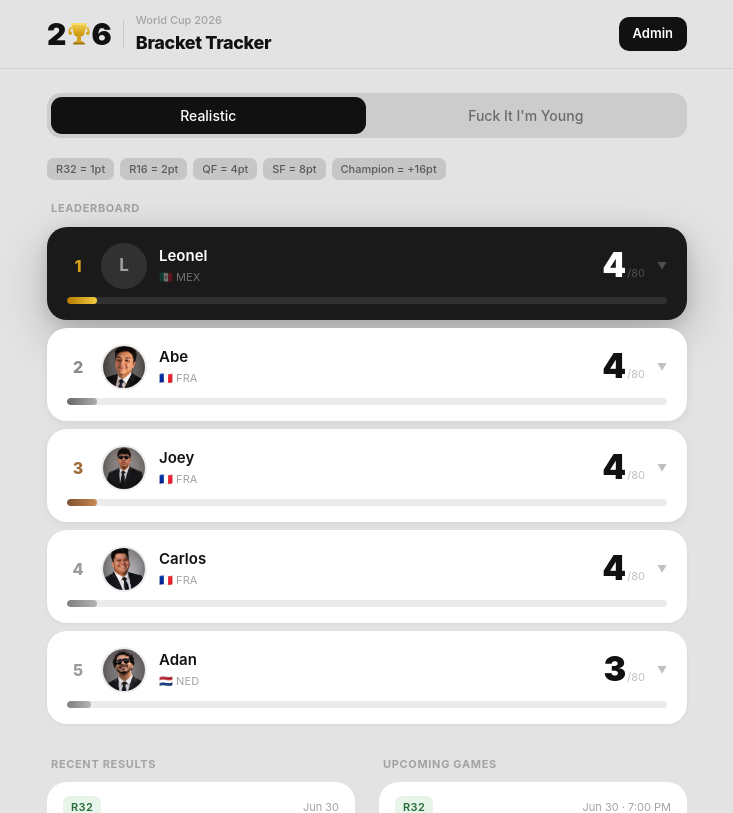
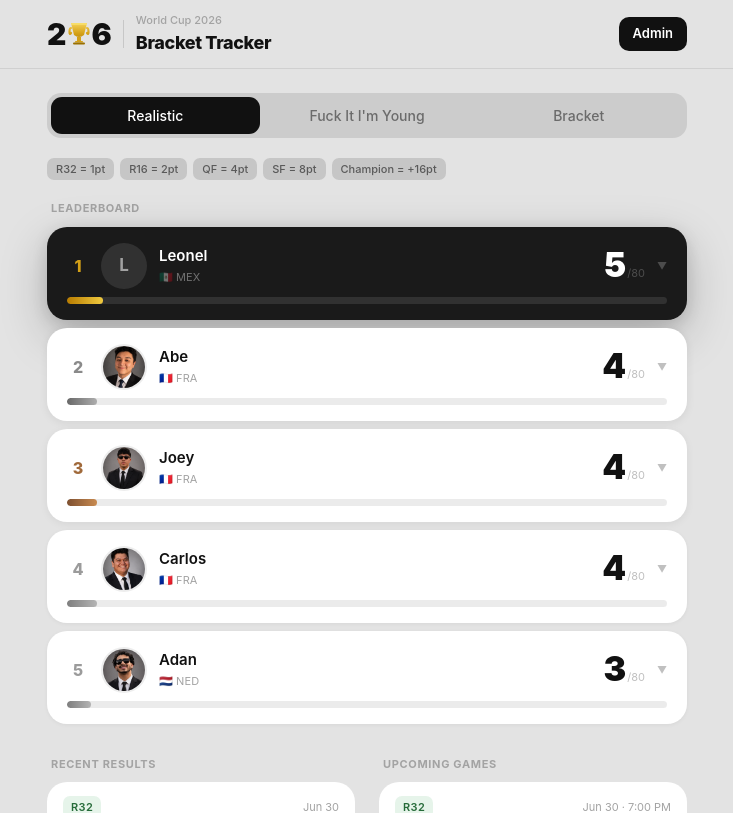
Before and after one commit to leonelgar111/wc-bracket-tracker, a Next.js app: page / in a window 1280 px wide. Shown: the top 813 px of the page, without its empty margins (273-1006 px from the left). Built offline with nearby package versions, Linux system fonts and the light colour scheme.

Commit message:
Add Bracket tab; fix Leonel Realistic R32 GER→PAR (5pts)

```diff
--- a/app/components/Dashboard.tsx
+++ b/app/components/Dashboard.tsx
@@ -14,10 +14,8 @@ interface DashboardProps {
   matches: Match[];
 }
 
-// Gold / silver / bronze / gray / gray
 const RANK_COLORS = ['#d4a017', '#8a8a8a', '#a0693a', '#9b9b9b', '#9b9b9b'];
 
-// Gradient fills for progress bars — left-to-right, darker → lighter
 const RANK_FILLS = [
   'linear-gradient(90deg, #b87c00, #f0ca40)',
   'linear-gradient(90deg, #686868, #adadad)',
@@ -26,7 +24,6 @@ const RANK_FILLS = [
   'linear-gradient(90deg, #7e7e7e, #b4b4b4)',
 ];
 
-// Shadow hierarchy — #1 clearly elevated, ranks 2-5 recede
 const CARD_SHADOWS = [
   '0 16px 48px rgba(0,0,0,0.22), 0 4px 16px rgba(0,0,0,0.12)',
   '0 2px 10px rgba(0,0,0,0.07)',
@@ -51,10 +48,10 @@ const STAGE_STYLES: Record<string, { label: string; bg: string; color: string }>
 };
 
 const ROUND_CONFIG = [
-  { key: 'R32' as const, label: 'Round of 32',   pts: 1  },
-  { key: 'R16' as const, label: 'Round of 16',   pts: 2  },
-  { key: 'QF'  as const, label: 'Quarterfinals', pts: 4  },
-  { key: 'SF'  as const, label: 'Semifinals',    pts: 8  },
+  { key: 'R32' as const, label: 'Round of 32',   pts: 1 },
+  { key: 'R16' as const, label: 'Round of 16',   pts: 2 },
+  { key: 'QF'  as const, label: 'Quarterfinals', pts: 4 },
+  { key: 'SF'  as const, label: 'Semifinals',    pts: 8 },
 ];
 
 function formatDate(iso: string) {
@@ -66,11 +63,7 @@ function formatDate(iso: string) {
 
 type PickStatus = 'correct' | 'wrong' | 'pending';
 
-function TeamChip({
-  team, status, pts, dark,
-}: {
-  team: string; status: PickStatus; pts: number; dark?: boolean;
-}) {
+function TeamChip({ team, status, pts, dark }: { team: string; status: PickStatus; pts: number; dark?: boolean }) {
   type Cfg = { bg: string; color: string; icon: string; label: string };
   const light: Record<PickStatus, Cfg> = {
     correct: { bg: '#e6f4ea', color: '#276b3a', icon: '✓', label: `+${pts}` },
@@ -85,20 +78,7 @@ function TeamChip({
   const cfg = dark ? darkMap[status] : light[status];
 
   return (
-    <span
-      style={{
-        display: 'inline-flex',
-        alignItems: 'center',
-        gap: 4,
-        padding: '3px 8px',
-        borderRadius: 8,
-        fontSize: 12,
-        fontWeight: 500,
-        background: cfg.bg,
-        color: cfg.color,
-        lineHeight: 1.4,
-      }}
-    >
+    <span style={{ display: 'inline-flex', alignItems: 'center', gap: 4, padding: '3px 8px', borderRadius: 8, fontSize: 12, fontWeight: 500, background: cfg.bg, color: cfg.color, lineHeight: 1.4 }}>
       <span style={{ fontWeight: 700, fontSize: 11 }}>{cfg.icon}</span>
       <span>{flag(team)} {team}</span>
       {cfg.label && <span style={{ fontWeight: 700, fontSize: 11 }}>{cfg.label}</span>}
@@ -108,16 +88,10 @@ function TeamChip({
 
 // ── Expanded pick breakdown ─────────────────────────────────────────────────
 
-function ExpandedDetails({
-  bracket, winners, dark,
-}: {
-  bracket: PlayerBracket; winners: Winners; dark?: boolean;
-}) {
+function ExpandedDetails({ bracket, winners, dark }: { bracket: PlayerBracket; winners: Winners; dark?: boolean }) {
   const labelColor = dark ? 'rgba(255,255,255,0.45)' : '#8a8a8a';
   const subtotalColor = (earned: number) =>
-    dark
-      ? (earned > 0 ? '#6ee89a' : 'rgba(255,255,255,0.3)')
-      : (earned > 0 ? '#276b3a' : '#a3a3a3');
+    dark ? (earned > 0 ? '#6ee89a' : 'rgba(255,255,255,0.3)') : (earned > 0 ? '#276b3a' : '#a3a3a3');
 
   return (
     <div style={{ display: 'flex', flexDirection: 'column', gap: 16 }}>
@@ -131,19 +105,15 @@ function ExpandedDetails({
           <div key={key}>
             <div style={{ display: 'flex', justifyContent: 'space-between', alignItems: 'center', marginBottom: 8 }}>
               <span style={{ fontSize: 11, fontWeight: 600, letterSpacing: '0.06em', color: labelColor, textTransform: 'uppercase' }}>
-                {label}
-                <span style={{ fontWeight: 400 }}> · +{pts}pt each</span>
+                {label}<span style={{ fontWeight: 400 }}> · +{pts}pt each</span>
               </span>
               {hasResults && (
-                <span style={{ fontSize: 12, fontWeight: 700, color: subtotalColor(earned) }}>
-                  +{earned}pt
-                </span>
+                <span style={{ fontSize: 12, fontWeight: 700, color: subtotalColor(earned) }}>+{earned}pt</span>
               )}
             </div>
             <div style={{ display: 'flex', flexWrap: 'wrap', gap: 6 }}>
               {bracket[key].map(team => {
-                const status: PickStatus = !hasResults ? 'pending'
-                  : actualSet.has(team) ? 'correct' : 'wrong';
+                const status: PickStatus = !hasResults ? 'pending' : actualSet.has(team) ? 'correct' : 'wrong';
                 return <TeamChip key={team} team={team} status={status} pts={pts} dark={dark} />;
               })}
             </div>
@@ -151,7 +121,6 @@ function ExpandedDetails({
         );
       })}
 
-      {/* Champion */}
       <div>
         <div style={{ display: 'flex', justifyContent: 'space-between', alignItems: 'center', marginBottom: 8 }}>
           <span style={{ fontSize: 11, fontWeight: 600, letterSpacing: '0.06em', color: labelColor, textTransform: 'uppercase' }}>
@@ -178,11 +147,7 @@ function ExpandedDetails({
 
 // ── Player card ─────────────────────────────────────────────────────────────
 
-function PlayerCard({
-  rank, player, bracket, winners,
-}: {
-  rank: number; player: PlayerScore; bracket: PlayerBracket; winners: Winners;
-}) {
+function PlayerCard({ rank, player, bracket, winners }: { rank: number; player: PlayerScore; bracket: PlayerBracket; winners: Winners }) {
   const [open, setOpen] = useState(false);
   const pct = Math.round((player.points / MAX_SCORE) * 100);
   const dark = rank === 1;
@@ -198,93 +163,38 @@ function PlayerCard({
   const dividerColor  = dark ? 'rgba(255,255,255,0.1)' : 'rgba(0,0,0,0.06)';
 
   return (
-    <div
-      style={{
-        background: dark ? '#1a1a1a' : '#ffffff',
-        borderRadius: 20,
-        overflow: 'hidden',
-        boxShadow: cardShadow,
-      }}
-    >
-      <button
-        onClick={() => setOpen(o => !o)}
-        style={{ width: '100%', textAlign: 'left', background: 'none', border: 'none', cursor: 'pointer', padding: 0 }}
-      >
+    <div style={{ background: dark ? '#1a1a1a' : '#ffffff', borderRadius: 20, overflow: 'hidden', boxShadow: cardShadow }}>
+      <button onClick={() => setOpen(o => !o)} style={{ width: '100%', textAlign: 'left', background: 'none', border: 'none', cursor: 'pointer', padding: 0 }}>
         <div style={{ display: 'flex', alignItems: 'center', gap: 12, padding: '16px 20px 8px' }}>
-          {/* Rank */}
           <span style={{ fontSize: 16, fontWeight: 800, color: rankColor, width: 22, flexShrink: 0, lineHeight: 1, textAlign: 'center' }}>
             {rank}
           </span>
 
-          {/* Avatar */}
           {AVATARS[player.name] ? (
             <img
               src={AVATARS[player.name]}
               alt={player.name}
-              style={{
-                width: 46,
-                height: 46,
-                borderRadius: '50%',
-                objectFit: 'cover',
-                objectPosition: '50% 15%',
-                flexShrink: 0,
-                border: `2px solid ${dark ? 'rgba(255,255,255,0.14)' : 'rgba(0,0,0,0.07)'}`,
-              }}
+              style={{ width: 46, height: 46, borderRadius: '50%', objectFit: 'cover', objectPosition: '50% 15%', flexShrink: 0, border: `2px solid ${dark ? 'rgba(255,255,255,0.14)' : 'rgba(0,0,0,0.07)'}` }}
             />
           ) : (
-            <div style={{
-              width: 46,
-              height: 46,
-              borderRadius: '50%',
-              flexShrink: 0,
-              background: dark ? 'rgba(255,255,255,0.1)' : 'rgba(0,0,0,0.07)',
-              display: 'flex',
-              alignItems: 'center',
-              justifyContent: 'center',
-              fontSize: 17,
-              fontWeight: 700,
-              color: dark ? 'rgba(255,255,255,0.55)' : '#9b9b9b',
-            }}>
+            <div style={{ width: 46, height: 46, borderRadius: '50%', flexShrink: 0, background: dark ? 'rgba(255,255,255,0.1)' : 'rgba(0,0,0,0.07)', display: 'flex', alignItems: 'center', justifyContent: 'center', fontSize: 17, fontWeight: 700, color: dark ? 'rgba(255,255,255,0.55)' : '#9b9b9b' }}>
               {player.name[0]}
             </div>
           )}
 
-          {/* Name + champion — secondary text lighter and smaller */}
           <div style={{ flex: 1, minWidth: 0 }}>
-            <p style={{ fontWeight: 600, fontSize: 15, color: textPrimary, margin: 0, lineHeight: 1.3 }}>
-              {player.name}
-            </p>
-            <p style={{ fontSize: 11, color: textSecondary, margin: '3px 0 0', letterSpacing: '0.01em' }}>
-              {flag(player.champion)}&nbsp;{player.champion}
-            </p>
+            <p style={{ fontWeight: 600, fontSize: 15, color: textPrimary, margin: 0, lineHeight: 1.3 }}>{player.name}</p>
+            <p style={{ fontSize: 11, color: textSecondary, margin: '3px 0 0', letterSpacing: '0.01em' }}>{flag(player.champion)}&nbsp;{player.champion}</p>
           </div>
 
-          {/* Points — dominant data point */}
           <div style={{ textAlign: 'right', flexShrink: 0 }}>
-            <span style={{ fontSize: 34, fontWeight: 900, color: textPrimary, letterSpacing: '-0.03em', lineHeight: 1 }}>
-              {player.points}
-            </span>
-            <span style={{ fontSize: 11, marginLeft: 2, color: textTertiary }}>
-              /{MAX_SCORE}
-            </span>
+            <span style={{ fontSize: 34, fontWeight: 900, color: textPrimary, letterSpacing: '-0.03em', lineHeight: 1 }}>{player.points}</span>
+            <span style={{ fontSize: 11, marginLeft: 2, color: textTertiary }}>/{MAX_SCORE}</span>
           </div>
 
-          {/* Chevron */}
-          <span
-            style={{
-              color: textTertiary,
-              fontSize: 10,
-              transform: open ? 'rotate(180deg)' : 'rotate(0deg)',
-              transition: 'transform 0.25s ease',
-              flexShrink: 0,
-              lineHeight: 1,
-            }}
-          >
-            ▼
-          </span>
+          <span style={{ color: textTertiary, fontSize: 10, transform: open ? 'rotate(180deg)' : 'rotate(0deg)', transition: 'transform 0.25s ease', flexShrink: 0, lineHeight: 1 }}>▼</span>
         </div>
 
-        {/* Progress bar — thicker, gradient fill */}
         <div style={{ padding: '0 20px 16px' }}>
           <div className="progress-track" style={{ background: trackBg }}>
             <div className="progress-fill" style={{ width: `${pct}%`, background: gradientFill }} />
@@ -292,24 +202,9 @@ function PlayerCard({
         </div>
       </button>
 
-      {/* Animated expand */}
-      <div
-        style={{
-          display: 'grid',
-          gridTemplateRows: open ? '1fr' : '0fr',
-          transition: 'grid-template-rows 0.28s ease',
-        }}
-      >
+      <div style={{ display: 'grid', gridTemplateRows: open ? '1fr' : '0fr', transition: 'grid-template-rows 0.28s ease' }}>
         <div style={{ overflow: 'hidden' }}>
-          <div
-            style={{
-              margin: '0 12px 12px',
-              background: expandedBg,
-              borderRadius: 14,
-              padding: 16,
-              borderTop: `1px solid ${dividerColor}`,
-            }}
-          >
+          <div style={{ margin: '0 12px 12px', background: expandedBg, borderRadius: 14, padding: 16, borderTop: `1px solid ${dividerColor}` }}>
             <ExpandedDetails bracket={bracket} winners={winners} dark={dark} />
           </div>
         </div>
@@ -330,17 +225,11 @@ function CompletedMatchCard({ match }: { match: Match }) {
       </div>
       <div style={{ display: 'flex', alignItems: 'center', justifyContent: 'space-between', gap: 8 }}>
         <span style={{ fontSize: 13, fontWeight: 500 }}>{flag(match.homeTeam)} {match.homeTeam}</span>
-        <span style={{ fontSize: 15, fontWeight: 800, letterSpacing: '-0.02em', color: 'var(--text-primary)' }}>
-          {match.homeScore} – {match.awayScore}
-        </span>
+        <span style={{ fontSize: 15, fontWeight: 800, letterSpacing: '-0.02em', color: 'var(--text-primary)' }}>{match.homeScore} – {match.awayScore}</span>
         <span style={{ fontSize: 13, fontWeight: 500 }}>{match.awayTeam} {flag(match.awayTeam)}</span>
       </div>
-      {match.venue && (
-        <p style={{ fontSize: 11, color: 'var(--text-secondary)', marginTop: 6 }}>📍 {match.venue}</p>
-      )}
-      {match.notes && (
-        <p style={{ fontSize: 11, color: 'var(--text-tertiary)', marginTop: 3, fontStyle: 'italic' }}>{match.notes}</p>
-      )}
+      {match.venue && <p style={{ fontSize: 11, color: 'var(--text-secondary)', marginTop: 6 }}>📍 {match.venue}</p>}
+      {match.notes && <p style={{ fontSize: 11, color: 'var(--text-tertiary)', marginTop: 3, fontStyle: 'italic' }}>{match.notes}</p>}
     </div>
   );
 }
@@ -351,21 +240,15 @@ function UpcomingMatchCard({ match }: { match: Match }) {
     <div className="card" style={{ padding: '14px 16px' }}>
       <div style={{ display: 'flex', alignItems: 'center', justifyContent: 'space-between', marginBottom: 8 }}>
         <span className="stage-badge" style={{ background: s.bg, color: s.color }}>{s.label}</span>
-        <span style={{ fontSize: 11, color: 'var(--text-tertiary)' }}>
-          {formatDate(match.date)}{match.time ? ` · ${match.time}` : ''}
-        </span>
+        <span style={{ fontSize: 11, color: 'var(--text-tertiary)' }}>{formatDate(match.date)}{match.time ? ` · ${match.time}` : ''}</span>
       </div>
       <div style={{ display: 'flex', alignItems: 'center', justifyContent: 'space-between', gap: 8 }}>
         <span style={{ fontSize: 13, fontWeight: 500 }}>{flag(match.homeTeam)} {match.homeTeam}</span>
         <span style={{ fontSize: 12, fontWeight: 500, color: 'var(--text-tertiary)' }}>vs</span>
         <span style={{ fontSize: 13, fontWeight: 500 }}>{match.awayTeam} {flag(match.awayTeam)}</span>
       </div>
-      {match.venue && (
-        <p style={{ fontSize: 11, color: 'var(--text-secondary)', marginTop: 6 }}>📍 {match.venue}</p>
-      )}
-      {match.notes && (
-        <p style={{ fontSize: 11, color: 'var(--text-tertiary)', marginTop: 3, fontStyle: 'italic' }}>{match.notes}</p>
-      )}
+      {match.venue && <p style={{ fontSize: 11, color: 'var(--text-secondary)', marginTop: 6 }}>📍 {match.venue}</p>}
+      {match.notes && <p style={{ fontSize: 11, color: 'var(--text-tertiary)', marginTop: 3, fontStyle: 'italic' }}>{match.notes}</p>}
     </div>
   );
 }
@@ -380,24 +263,116 @@ function SectionLabel({ children }: { children: React.ReactNode }) {
   );
 }
 
+// ── Bracket match card ──────────────────────────────────────────────────────
+
+function BracketMatchCard({ match, winnerSet }: { match: Match; winnerSet: Set<string> }) {
+  const done = match.homeScore != null;
+  const homeWon = done && winnerSet.has(match.homeTeam);
+  const awayWon = done && winnerSet.has(match.awayTeam);
+
+  return (
+    <div className="card" style={{ padding: '12px 14px' }}>
+      <div style={{ fontSize: 11, color: 'var(--text-tertiary)', marginBottom: 8, textAlign: 'right' }}>
+        {formatDate(match.date)}{!done && match.time ? ` · ${match.time}` : ''}
+      </div>
+      <div style={{ display: 'flex', alignItems: 'center', justifyContent: 'space-between', gap: 8 }}>
+        <span style={{ fontSize: 13, fontWeight: homeWon ? 700 : 500, color: done && !homeWon ? 'var(--text-tertiary)' : 'var(--text-primary)' }}>
+          {flag(match.homeTeam)} {match.homeTeam}
+        </span>
+        <span style={{ fontSize: 14, fontWeight: 800, letterSpacing: '-0.02em', color: 'var(--text-primary)', minWidth: 36, textAlign: 'center' }}>
+          {done ? `${match.homeScore}–${match.awayScore}` : 'vs'}
+        </span>
+        <span style={{ fontSize: 13, fontWeight: awayWon ? 700 : 500, color: done && !awayWon ? 'var(--text-tertiary)' : 'var(--text-primary)' }}>
+          {match.awayTeam} {flag(match.awayTeam)}
+        </span>
+      </div>
+      {match.notes && (
+        <p style={{ fontSize: 10, color: 'var(--text-tertiary)', marginTop: 6, fontStyle: 'italic', textAlign: 'center' }}>
+          {match.notes}
+        </p>
+      )}
+    </div>
+  );
+}
+
+// ── Bracket view ─────────────────────────────────────────────────────────────
+
+type ArrayKey = Exclude<keyof Winners, 'Champion'>;
+
+const LATER_ROUNDS: Array<{ wKey: ArrayKey; label: string; total: number }> = [
+  { wKey: 'R32', label: 'Round of 16',   total: 16 },
+  { wKey: 'R16', label: 'Quarterfinals', total: 8  },
+  { wKey: 'QF',  label: 'Semifinals',    total: 4  },
+  { wKey: 'SF',  label: 'Final',         total: 2  },
+];
+
+function BracketView({ matches, winners }: { matches: Match[]; winners: Winners }) {
+  const r32WinnerSet = new Set(winners.R32 ?? []);
+  const r32Matches = matches.filter(m => m.stage === 'R32');
+
+  return (
+    <div style={{ display: 'flex', flexDirection: 'column', gap: 28 }}>
+      {/* Round of 32 */}
+      <section>
+        <SectionLabel>Round of 32</SectionLabel>
+        <div style={{ display: 'grid', gridTemplateColumns: 'repeat(auto-fit, minmax(240px, 1fr))', gap: 8 }}>
+          {r32Matches.map(m => (
+            <BracketMatchCard key={m.id} match={m} winnerSet={r32WinnerSet} />
+          ))}
+        </div>
+      </section>
+
+      {/* R16 through Final — show advancing teams + TBD count */}
+      {LATER_ROUNDS.map(({ wKey, label, total }) => {
+        const advancing = winners[wKey] as string[];
+        const tbd = total - advancing.length;
+        return (
+          <section key={label}>
+            <SectionLabel>{label}</SectionLabel>
+            <div className="card" style={{ padding: 16 }}>
+              {advancing.length > 0 && (
+                <div style={{ display: 'flex', flexWrap: 'wrap', gap: 6, marginBottom: tbd > 0 ? 10 : 0 }}>
+                  {advancing.map(team => (
+                    <span key={team} style={{ display: 'inline-flex', alignItems: 'center', gap: 4, padding: '3px 8px', borderRadius: 8, fontSize: 12, fontWeight: 600, background: '#e6f4ea', color: '#276b3a' }}>
+                      {flag(team)} {team}
+                    </span>
+                  ))}
+                </div>
+              )}
+              <p style={{ fontSize: 12, color: 'var(--text-tertiary)', margin: 0, fontStyle: 'italic' }}>
+                {tbd > 0 ? `${tbd} team${tbd !== 1 ? 's' : ''} still to advance` : 'All teams confirmed'}
+              </p>
+            </div>
+          </section>
+        );
+      })}
+
+      {/* Champion */}
+      <section>
+        <SectionLabel>Champion</SectionLabel>
+        <div className="card" style={{ padding: 16 }}>
+          {winners.Champion ? (
+            <span style={{ fontSize: 15, fontWeight: 700 }}>{flag(winners.Champion)} {winners.Champion}</span>
+          ) : (
+            <p style={{ fontSize: 12, color: 'var(--text-tertiary)', margin: 0, fontStyle: 'italic' }}>To be determined</p>
+          )}
+        </div>
+      </section>
+    </div>
+  );
+}
+
 // ── Root Dashboard ──────────────────────────────────────────────────────────
 
-export default function Dashboard({
-  realistic, fun, realisticBrackets, funBrackets, winners, matches,
-}: DashboardProps) {
-  const [tab, setTab] = useState<'realistic' | 'fun'>('realistic');
+export default function Dashboard({ realistic, fun, realisticBrackets, funBrackets, winners, matches }: DashboardProps) {
+  const [tab, setTab] = useState<'realistic' | 'fun' | 'bracket'>('realistic');
 
-  const players  = tab === 'realistic' ? realistic : fun;
-  const brackets = tab === 'realistic' ? realisticBrackets : funBrackets;
+  const players  = tab === 'fun' ? fun : realistic;
+  const brackets = tab === 'fun' ? funBrackets : realisticBrackets;
   const sorted   = [...players].sort((a, b) => b.points - a.points);
 
-  const completed = [...matches]
-    .filter(m => m.homeScore != null)
-    .sort((a, b) => new Date(b.date).getTime() - new Date(a.date).getTime());
-
-  const upcoming = [...matches]
-    .filter(m => m.homeScore == null)
-    .sort((a, b) => new Date(a.date).getTime() - new Date(b.date).getTime());
+  const completed = [...matches].filter(m => m.homeScore != null).sort((a, b) => new Date(b.date).getTime() - new Date(a.date).getTime());
+  const upcoming  = [...matches].filter(m => m.homeScore == null).sort((a, b) => new Date(a.date).getTime() - new Date(b.date).getTime());
 
   return (
     <div>
@@ -409,8 +384,14 @@ export default function Dashboard({
         <button className={`tab-pill ${tab === 'fun' ? 'active' : ''}`} onClick={() => setTab('fun')}>
           Fuck It I&apos;m Young
         </button>
+        <button className={`tab-pill ${tab === 'bracket' ? 'active' : ''}`} onClick={() => setTab('bracket')}>
+          Bracket
+        </button>
       </div>
 
+      {/* Leaderboard tabs */}
+      {tab !== 'bracket' && (
+        <>
           {/* Scoring legend */}
           <div style={{ display: 'flex', flexWrap: 'wrap', gap: 6, marginBottom: 20 }}>
             {[
@@ -420,17 +401,7 @@ export default function Dashboard({
               { label: 'SF',  pts: '8pt' },
               { label: 'Champion', pts: '+16pt' },
             ].map(({ label, pts }) => (
-          <span
-            key={label}
-            style={{
-              fontSize: 11,
-              fontWeight: 500,
-              padding: '3px 9px',
-              borderRadius: 7,
-              background: 'rgba(0,0,0,0.13)',
-              color: '#5a5a5a',
-            }}
-          >
+              <span key={label} style={{ fontSize: 11, fontWeight: 500, padding: '3px 9px', borderRadius: 7, background: 'rgba(0,0,0,0.13)', color: '#5a5a5a' }}>
                 {label} = {pts}
               </span>
             ))}
@@ -441,13 +412,7 @@ export default function Dashboard({
             <SectionLabel>Leaderboard</SectionLabel>
             <div style={{ display: 'flex', flexDirection: 'column', gap: 8 }}>
               {sorted.map((p, i) => (
-            <PlayerCard
-              key={p.name}
-              rank={i + 1}
-              player={p}
-              bracket={brackets[p.name]}
-              winners={winners}
-            />
+                <PlayerCard key={p.name} rank={i + 1} player={p} bracket={brackets[p.name]} winners={winners} />
               ))}
             </div>
           </section>
@@ -457,22 +422,17 @@ export default function Dashboard({
             <section>
               <SectionLabel>Recent Results</SectionLabel>
               {completed.length === 0 ? (
-            <div className="card" style={{ padding: '28px 20px', textAlign: 'center', color: 'var(--text-tertiary)', fontSize: 13 }}>
-              No results yet
-            </div>
+                <div className="card" style={{ padding: '28px 20px', textAlign: 'center', color: 'var(--text-tertiary)', fontSize: 13 }}>No results yet</div>
               ) : (
                 <div style={{ display: 'flex', flexDirection: 'column', gap: 8 }}>
                   {completed.map(m => <CompletedMatchCard key={m.id} match={m} />)}
                 </div>
               )}
             </section>
-
             <section>
               <SectionLabel>Upcoming Games</SectionLabel>
               {upcoming.length === 0 ? (
-            <div className="card" style={{ padding: '28px 20px', textAlign: 'center', color: 'var(--text-tertiary)', fontSize: 13 }}>
-              No upcoming games
-            </div>
+                <div className="card" style={{ padding: '28px 20px', textAlign: 'center', color: 'var(--text-tertiary)', fontSize: 13 }}>No upcoming games</div>
               ) : (
                 <div style={{ display: 'flex', flexDirection: 'column', gap: 8 }}>
                   {upcoming.map(m => <UpcomingMatchCard key={m.id} match={m} />)}
@@ -480,6 +440,11 @@ export default function Dashboard({
               )}
             </section>
           </div>
+        </>
+      )}
+
+      {/* Bracket tab */}
+      {tab === 'bracket' && <BracketView matches={matches} winners={winners} />}
     </div>
   );
 }
--- a/lib/brackets.ts
+++ b/lib/brackets.ts
@@ -3,7 +3,7 @@ import type { PlayerBracket } from './types';
 export const REALISTIC: Record<string, PlayerBracket> = {
   Leonel: {
     name: 'Leonel',
-    R32: ['GER','FRA','CAN','NED','POR','ESP','USA','BEL','BRA','NOR','MEX','ENG','ARG','EGY','SUI','COL'],
+    R32: ['PAR','FRA','CAN','NED','POR','ESP','USA','BEL','BRA','NOR','MEX','ENG','ARG','EGY','SUI','COL'],
     R16: ['FRA','NED','POR','ESP','USA','BEL','BRA','MEX','ARG','COL'],
     QF:  ['FRA','ESP','BRA','MEX'],
     SF:  ['FRA','MEX'],
```
Lines whose indentation alone changed are shown as unchanged.
